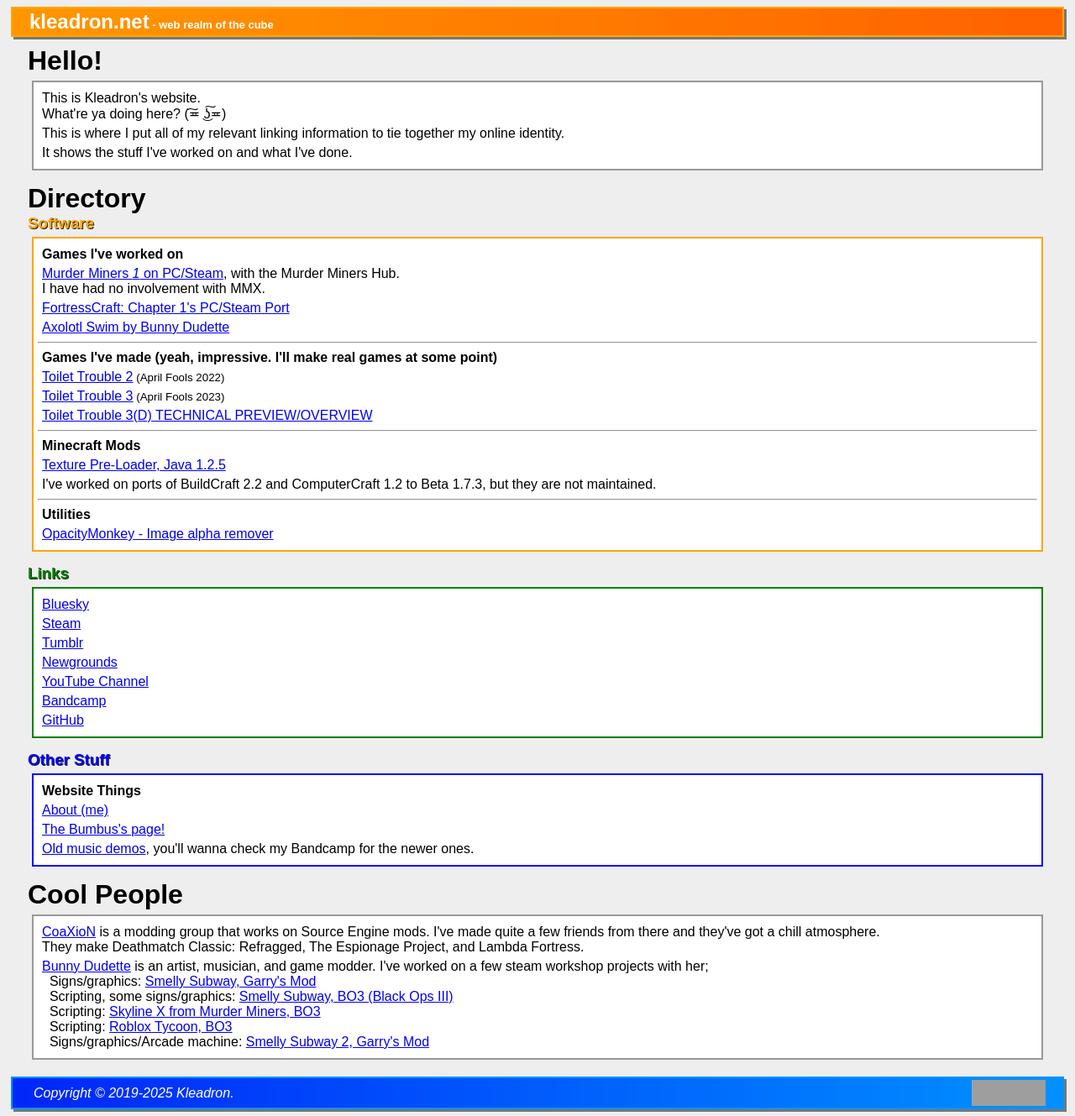
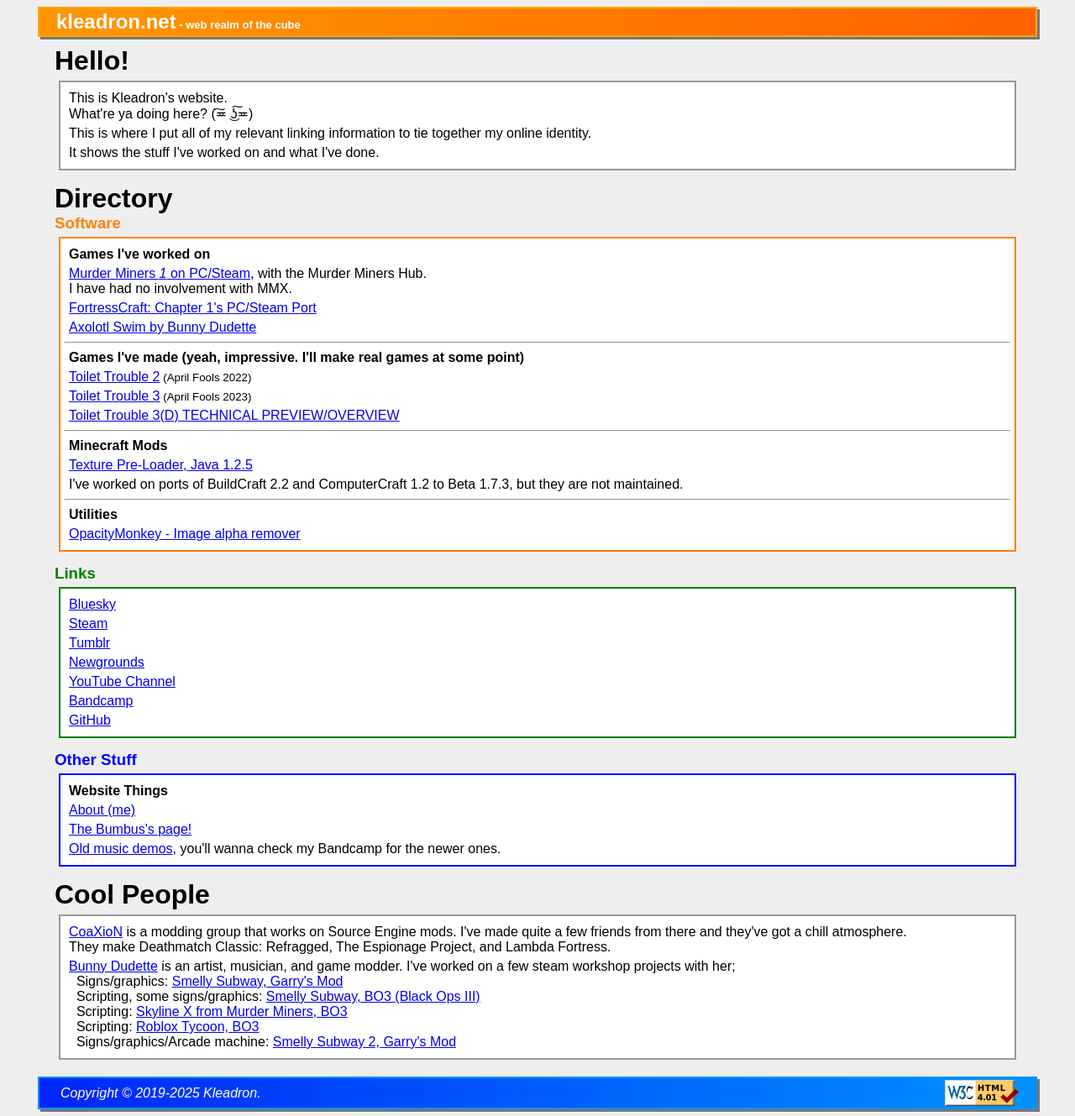
Before and after one commit to Kleadron/kleadron.github.io, a PHP site: page / in a window 1280 px wide. Shown: the whole page at 84% size. Run offline with PHP 8.4, Linux system fonts and the light colour scheme; grey boxes are pictures that could not be loaded.

Commit message:
latest style changes

```diff
--- a/index.html
+++ b/index.html
@@ -19,7 +19,7 @@
 				<p>It shows the stuff I've worked on and what I've done.</p>
 			</div>
 			<h1>Directory</h1>
-			<h3 class="textshadow" style="color:orange">Software</h3>
+			<h3 class="textshadow" style="color:#FF8000">Software</h3>
 			<div class="orange-box"> <!-- haha lol lmao orange box reference im so funny xd -->
 				<p><strong>Games I've worked on</strong></p>
 				<p><a target="_blank" href="https://store.steampowered.com/app/274900/">Murder Miners <i>1</i> on PC/Steam</a>, with the Murder Miners Hub.<br>I have had no involvement with MMX.</p>
--- a/resources/scripts/footer.js
+++ b/resources/scripts/footer.js
@@ -7,7 +7,7 @@
     				<em><p>' + site_copyright + '</p></em>\
     			</td>\
     			<td align="right">\
-    				<a target="_blank" href="https://validator.w3.org/check?uri=https%3A%2F%2Fkleadron.net%2F"><img src="https://www.w3.org/Icons/valid-html401" alt="Valid HTML 4.01 Transitional" height="31" width="88"></a>\
+    				<a target="_blank" href="https://validator.w3.org/check?uri=https%3A%2F%2Fkleadron.net%2F"><img src="resources/images/valid-html401.png" alt="Valid HTML 4.01 Transitional" height="31" width="88"></a>\
     			</td>\
     		</tr>\
     	</table>\
--- a/resources/style.css
+++ b/resources/style.css
@@ -1,6 +1,9 @@
 body {
 	background-color: #EEEEEE;
 	font-family: sans-serif;
+	margin-left: auto;
+	margin-right: auto;
+	max-width: 1200px;
 }
 
 h1, h2, h3, h4 {
@@ -36,7 +39,7 @@
 }
 
 .textshadow {
-	text-shadow: 1px 1px 0px #222222;
+	/*text-shadow: 1px 1px 0px #222222;*/
 }
 
 .header {
@@ -130,7 +133,7 @@
 .orange-box {
 	padding: 5px;
 	background-color: white;
-	border: 2px solid orange;
+	border: 2px solid #FF8000;
 	margin: 5px 5px 15px 5px;
 }
 
```
Also changed, not shown: resources/images/valid-html401.png (added).
